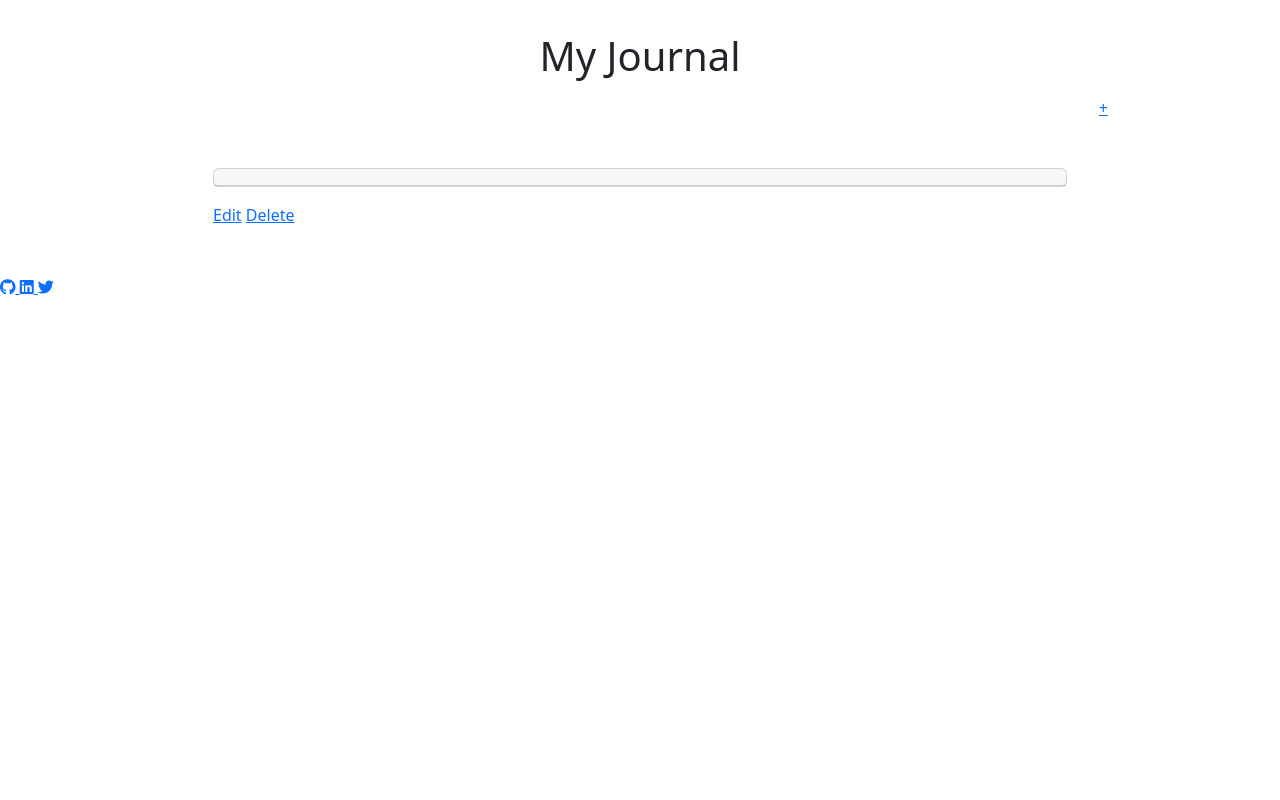
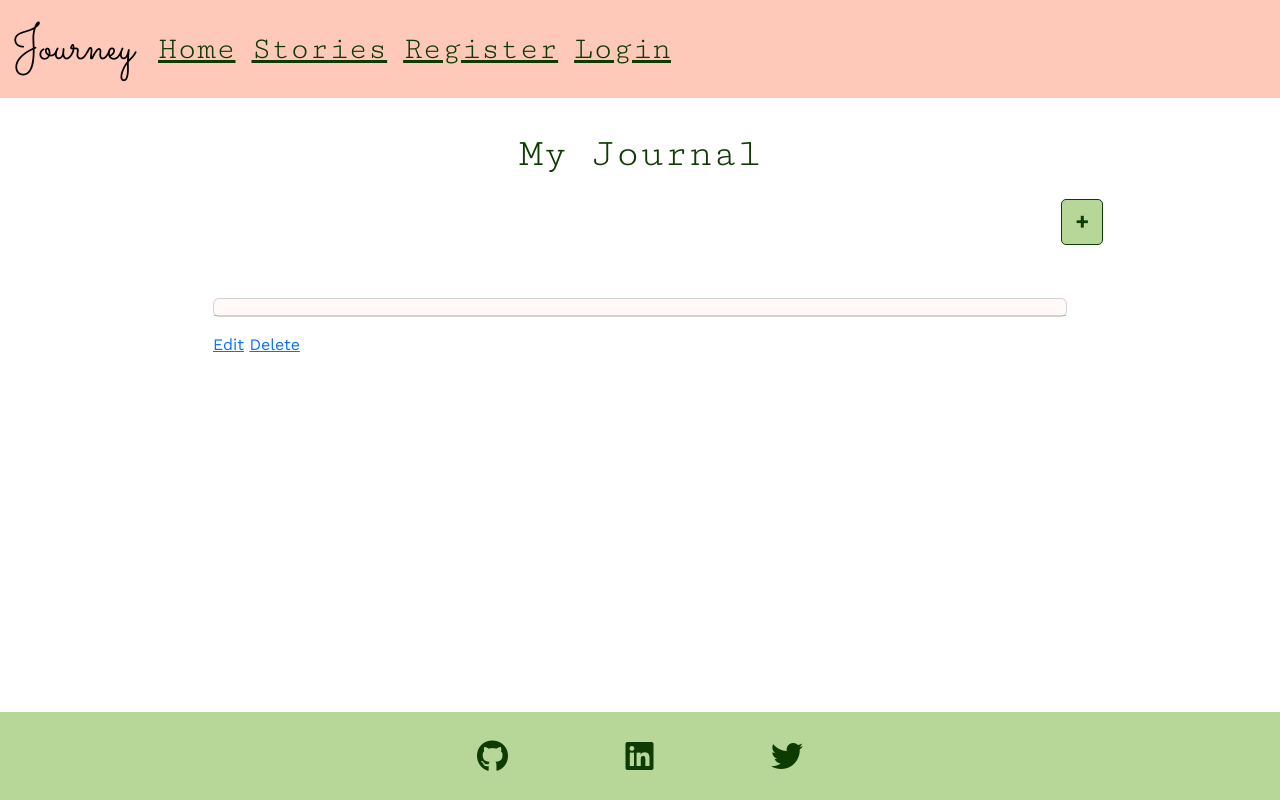
Before and after one commit to niekados/Journey, a Django app: template journal/templates/journal/journal.html in a window 1280 px wide. Run offline with Django 3.2, Linux system fonts and the light colour scheme; the template is opened without the code that fills it, so the values that code supplies are empty; some libraries are stand-ins or nearby versions.

Commit message:
Add navbar to base.html and styling

```diff
--- a/journey/settings.py
+++ b/journey/settings.py
@@ -137,6 +137,8 @@ USE_TZ = True
 
 STATIC_URL = 'static/'
 
+STATICFILES_DIRS = [os.path.join(BASE_DIR, 'static'), ]
+
 # Default primary key field type
 # https://docs.djangoproject.com/en/4.2/ref/settings/#default-auto-field
 
--- a/static/css/style.css
+++ b/static/css/style.css
@@ -0,0 +1,132 @@
+@import url('https://fonts.googleapis.com/css2?family=Cutive+Mono&family=Sacramento&family=Work+Sans:ital,wght@0,100..900;1,100..900&display=swap');
+
+:root {
+    /* fonts */
+    --logo-font: "Sacramento", system-ui;
+    --title-font: "Cutive Mono", system-ui;
+    --main-font: "Work Sans", sans-serif;
+
+    /* colors */
+    --sunset: #ffc9b9;
+    --moss-green: #0e3b02;
+    --light-green: #b7d799;
+}
+
+* {
+    box-sizing: border-box;
+}
+
+html, body {
+    height: 100%;
+}
+
+body {
+    display: flex;
+    flex-direction: column;
+    font-family: var(--main-font);
+    color: var(--moss-green);
+}
+
+h1, h2, h3, h4, h5, h6 {
+    font-family: var(--title-font);
+}
+
+main {
+    flex: 1 0 auto;
+}
+
+/* header */
+.logo {
+    font-family: var(--logo-font);
+    font-size: 3rem;
+}
+
+.navbar {
+    background-color: var(--sunset);
+}
+
+a.nav-link {
+    font-family: var(--title-font);
+    color: var(--moss-green);
+    font-size: 2rem;
+    text-decoration: underline;
+}
+
+/* buttons */
+
+.button {
+    border: 0.5px solid var(--moss-green);
+    padding: 7px 15px;
+    margin: 5px;
+    border-radius: 5px;
+    cursor: pointer;
+    text-decoration: none;
+    font-family: var(--main-font);
+    font-size: 1.1rem;
+    transition: border-radius 0.2s ease-in-out ,box-shadow 0.2s ease-in-out;
+}
+
+.button:hover {
+    border-radius: 0px;
+    box-shadow: 0 4px 8px rgba(0, 0, 0, 0.15);
+    transform: translateY(-3px);
+}
+
+.green-button {
+    background-color: var(--light-green);
+    color: var(--moss-green);
+}
+
+.red-button {
+    background-color: var(--sunset);
+    color: var(--moss-green);
+}
+
+.bold-button {
+    font-weight: 700;
+    font-size: 1.4rem;
+    padding: 5px 13px;
+    border-width: 1px;
+}
+
+/* cards */
+
+.card-header {
+    background-color: rgba(255, 201, 185, 0.1);
+    color: var(--moss-green);
+}
+
+.journal-card {
+    text-decoration: none;
+    color: var(--moss-green);
+}
+
+/* footer */
+
+footer {
+    flex-shrink: 0;
+    background-color: var(--light-green);
+    padding: 20px 0;
+    text-align: center;
+    width: 100%;
+
+}
+
+.footer a {
+    text-decoration: none;
+}
+
+.footer i {
+    color: var(--moss-green);
+    margin: 0 3rem;
+    padding: 7px;
+    font-size: 2rem;
+
+    border: 1.5px solid transparent;
+    border-radius: 25px;
+    transition: box-shadow 0.2s ease-in-out;
+}
+
+.footer i:hover {
+    box-shadow: 0 4px 8px rgba(0, 0, 0, 0.15);
+}
--- a/templates/base.html
+++ b/templates/base.html
@@ -8,7 +8,6 @@
     <meta name="viewport" content="width=device-width, initial-scale=1.0">
 
     {% block extra_css %}
-
     <!-- Bootstrap css -->
     <link rel="stylesheet" href="https://cdnjs.cloudflare.com/ajax/libs/bootstrap/5.3.3/css/bootstrap.min.css"
         integrity="sha512-jnSuA4Ss2PkkikSOLtYs8BlYIeeIK1h99ty4YfvRPAlzr377vr3CXDb7sb7eEEBYjDtcYj+AjBH3FLv5uSJuXg=="
@@ -21,7 +20,6 @@
     <link rel="stylesheet" href="https://cdnjs.cloudflare.com/ajax/libs/font-awesome/6.6.0/css/all.min.css"
         integrity="sha512-Kc323vGBEqzTmouAECnVceyQqyqdsSiqLQISBL29aUW4U/M7pSPA/gEUZQqv1cwx4OnYxTxve5UMg5GT6L4JJg=="
         crossorigin="anonymous" referrerpolicy="no-referrer" />
-
     {% endblock %}
 
     <title>Journey - {% block title %} {% endblock %}</title>
@@ -32,34 +30,75 @@
     <!-- header -->
     <header>
 
+        {% with request.resolver_match.url_name as url_name %}
+        <nav class="navbar navbar-expand-lg">
+            <div class="container-fluid">
+
+                <!-- ADD href -->
+                <!-- logo -->
+                <a class="navbar-brand logo" href="#">Journey</a>
+                <button class="navbar-toggler" type="button" data-bs-toggle="collapse"
+                    data-bs-target="#navbarNavAltMarkup" aria-controls="navbarNavAltMarkup" aria-expanded="false"
+                    aria-label="Toggle navigation">
+                    <span class="navbar-toggler-icon"></span>
+                </button>
+
+                <!-- ADD href -->
+                <!-- navbar -->
+                <div class="collapse navbar-collapse" id="navbarNavAltMarkup">
+                    <div class="navbar-nav">
+                        <a class="nav-link {% if url_name == 'home' %}active{% endif %}" aria-current="page"
+                            href="">Home</a>
+                        <a class="nav-link" href="">Stories</a>
+
+                        {% if request.user.is_authenticated %}
+                        <a class="nav-link {% if url_name == 'journal' %}active{% endif %}"
+                            href="{% url 'journal' %}">Journal</a>
+                        <a class="nav-link {% if url_name == 'account_logout' %}active{% endif %}"
+                            href="">Logout</a>
+                        {% else %}
+                        <a class="nav-link {% if url_name == 'account_signup' %}active{% endif %}"
+                            href="">Register</a>
+                        <a class="nav-link {% if url_name == 'account_login' %}active{% endif %}"
+                            href="">Login</a>
+                        {% endif %}
+
+                    </div>
+                </div>
+            </div>
+        </nav>
+        {% endwith %}
+
+        <!-- messages -->
+
+
     </header>
 
     <!-- main content -->
     <main>
         {% block content %}
         {% endblock %}
+
     </main>
 
     <!-- footer -->
     <footer class="footer">
-        <a href="https://github.com" target="_blank" aria-label="GitHub Profile" title="GitHub">
+        <a href="https://github.com" target="_blank" aria-label="Opens in new tab - GitHub Profile" title="GitHub">
             <i class="fab fa-github" aria-hidden="true"></i>
         </a>
-        <a href="https://linkedin.com" target="_blank" aria-label="LinkedIn Profile" title="LinkedIn">
+        <a href="https://linkedin.com" target="_blank" aria-label="Opens in new tab - LinkedIn Profile" title="LinkedIn">
             <i class="fab fa-linkedin" aria-hidden="true"></i>
         </a>
-        <a href="https://twitter.com" target="_blank" aria-label="Twitter Profile" title="Twitter">
+        <a href="https://twitter.com" target="_blank" aria-label="Opens in new tab - Twitter Profile" title="Twitter">
             <i class="fab fa-twitter" aria-hidden="true"></i>
         </a>
     </footer>
 
     {% block onload_js %}
-
     <!-- bootstrap js -->
     <script src="https://cdnjs.cloudflare.com/ajax/libs/bootstrap/5.3.3/js/bootstrap.min.js"
         integrity="sha512-ykZ1QQr0Jy/4ZkvKuqWn4iF3lqPZyij9iRv6sGqLRdTPkY69YX6+7wvVGmsdBbiIfN/8OdsI7HABjvEok6ZopQ=="
         crossorigin="anonymous" referrerpolicy="no-referrer"></script>
-
     {% endblock %}
 
 </body>
```
